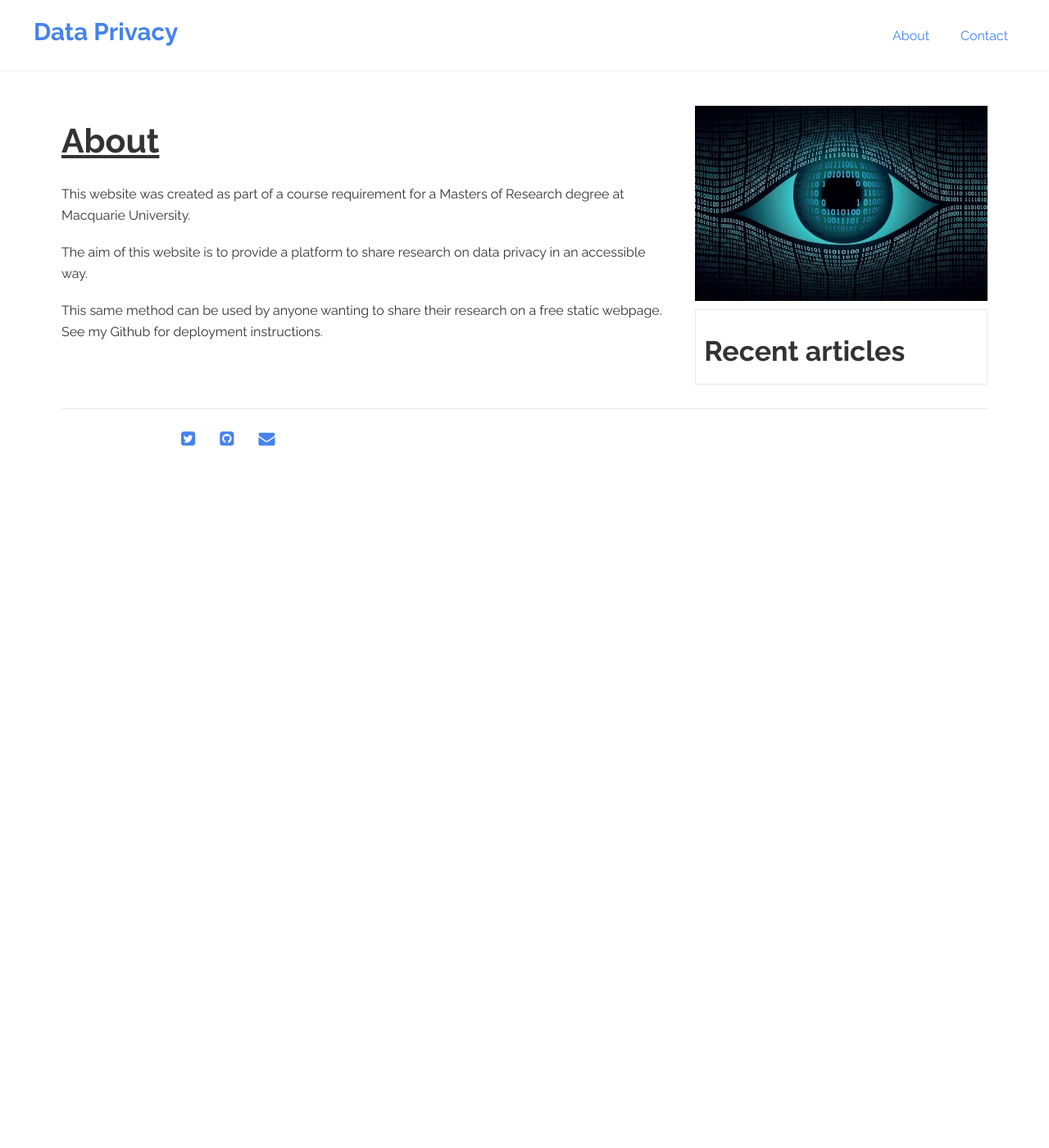
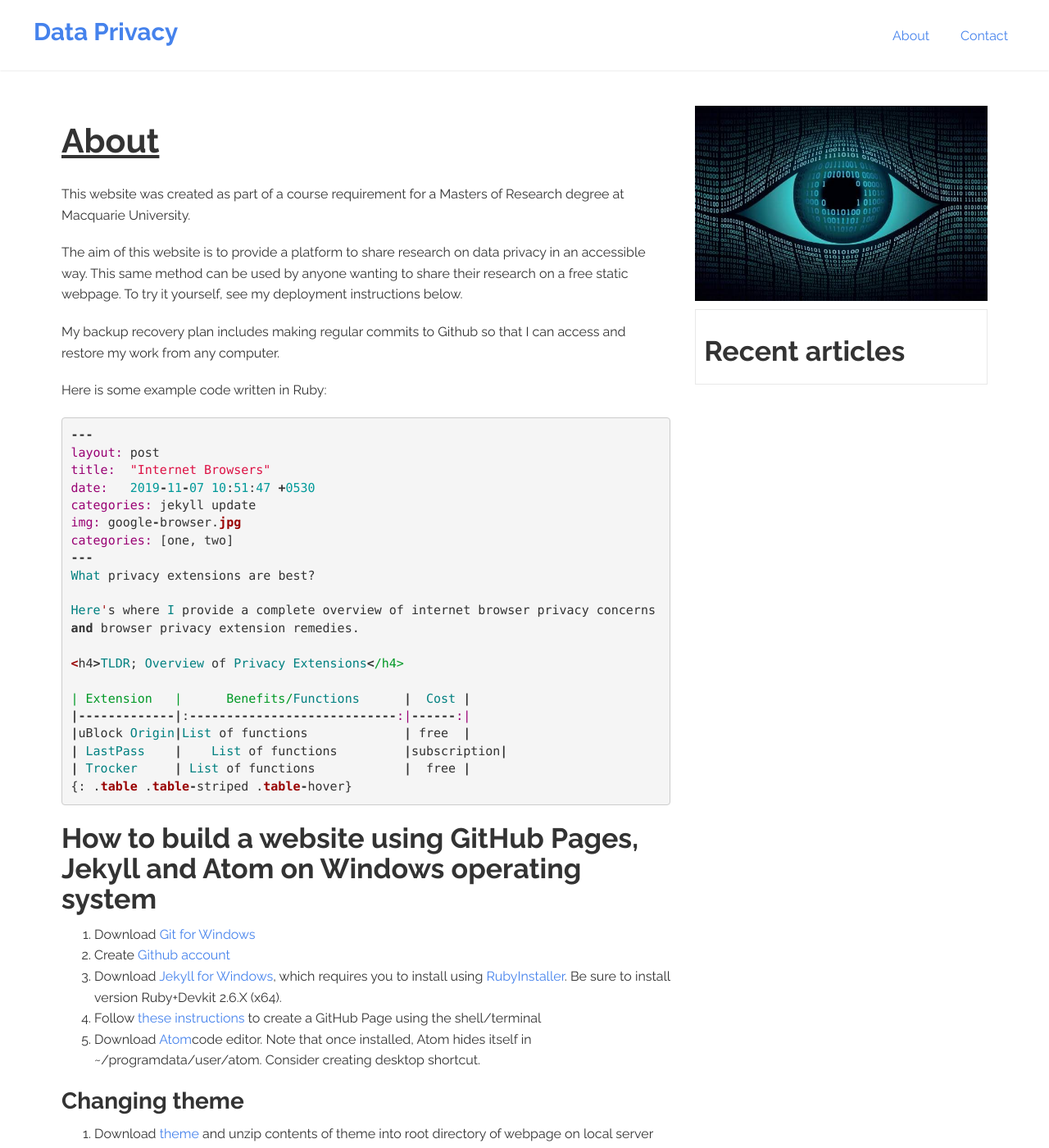
Before and after one commit to laurenfranks11/laurenfranks11.github.io, a Jekyll site: the page built from about.md, in a window 1280 px wide and 1400 px high. Shown: the whole window at 82% size. Built offline with Jekyll 4.4.1, drawn with Linux system fonts in a browser that asks for light colours; some of the changed text lies outside the part shown.

Commit message:
Updated readme and about
Added deployment instructions

```diff
--- a/about.md
+++ b/about.md
@@ -8,6 +8,51 @@ permalink: /about/
 
 This website was created as part of a course requirement for a Masters of Research degree at Macquarie University.
 
-The aim of this website is to provide a platform to share research on data privacy in an accessible way.
+The aim of this website is to provide a platform to share research on data privacy in an accessible way. This same method can be used by anyone wanting to share their research on a free static webpage. To try it yourself, see my deployment instructions below.
 
-This same method can be used by anyone wanting to share their research on a free static webpage. See my Github for deployment instructions.
+My backup recovery plan includes making regular commits to Github so that I can access and restore my work from any computer.
+
+Here is some example code written in Ruby:
+
+{% highlight ruby %}
+
+---
+layout: post
+title:  "Internet Browsers"
+date:   2019-11-07 10:51:47 +0530
+categories: jekyll update
+img: google-browser.jpg
+categories: [one, two]
+---
+What privacy extensions are best?
+
+Here's where I provide a complete overview of internet browser privacy concerns and browser privacy extension remedies.
+
+<h4>TLDR; Overview of Privacy Extensions</h4>
+
+| Extension   |      Benefits/Functions      |  Cost |
+|-------------|:----------------------------:|------:|
+|uBlock Origin|List of functions             | free  |
+| LastPass    |    List of functions         |subscription|
+| Trocker     | List of functions            |  free |
+{: .table .table-striped .table-hover}
+
+{% endhighlight %}
+
+
+<h2>How to build a website using GitHub Pages, Jekyll and Atom on Windows operating system</h2>
+
+1.	Download [Git for Windows](https://gitforwindows.org)
+2.	Create [Github account](https://github.com/)
+3.	Download [Jekyll for Windows](https://jekyllrb.com/docs/installation/windows/), which requires you to install using [RubyInstaller](https://rubyinstaller.org/). Be sure to install version Ruby+Devkit 2.6.X (x64).
+4.	Follow [these instructions](https://pages.github.com/) to create a GitHub Page using the shell/terminal
+5.	Download [Atom](https://atom.io/)code editor. Note that once installed, Atom hides itself in ~/programdata/user/atom. Consider creating desktop shortcut.
+
+<h3>Changing theme</h3>
+
+6.	Download [theme](http://jekyllthemes.org/themes/webjeda-cards/) and unzip contents of theme into root directory of webpage on local server i.e. ~/users/Lauren/laurenfranks11.github.io
+
+<h3>How to run the user acceptance test</h3>
+
+1.	Create a free [BrowserStack](https://www.browserstack.com/) account.
+2.  Follow instructions according to manual testing option.
```
Also changed, not shown: README.md.
